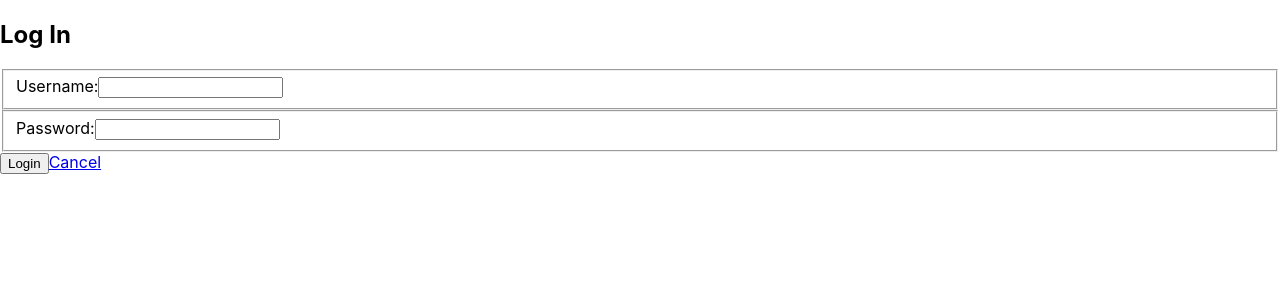
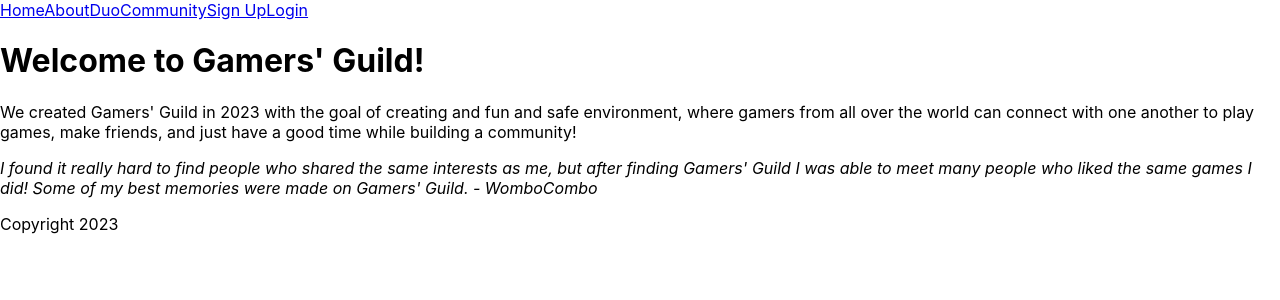
Before and after one commit to JLDeee/capstone, a React (Create React App) app in the folder gamer/client/gamer-client/: page / in a window 1280 px wide. Shown: the top 300 px of the page. Built offline with nearby package versions, Linux system fonts and the light colour scheme; the HTML template or start-up script is replaced by a standard one.

Commit message:
webpage displaying without errors

```diff
--- a/gamer/client/gamer-client/src/App.js
+++ b/gamer/client/gamer-client/src/App.js
@@ -8,6 +8,8 @@ import About from "./components/About";
 import Community from "./components/Community";
 import FindDuo from "./components/FindDuo";
 import NotFound from "./components/NotFound";
+import Navbar from "./components/Navbar";
+import Home from "./components/Home";
 
 const LOCAL_STORAGE_TOKEN_KEY = "gamersGuildToken";
 
@@ -57,8 +59,9 @@ function App() {
   return (
     <AuthContext.Provider value={auth}>
       <Router>
+        <Navbar/>
         <Routes>
-          <Route path="/" element={<Login/>}/>
+          <Route path="/" element={<Home/>}/>
           <Route path="/login" element={<Login/>}/>
           <Route path="/sign_up" element={<SignUp/>}/>
           <Route path="/components/About" element={<About/>}/>
--- a/gamer/client/gamer-client/src/components/About.js
+++ b/gamer/client/gamer-client/src/components/About.js
@@ -1,3 +1,5 @@
+import { Link } from 'react-router-dom';
+
 function About() {
     return(<>
         <header>
@@ -16,7 +18,7 @@ function About() {
                 <div className="aboutRight">
                     <img src="https://images.unsplash.com/photo-1581351123004-757df051db8e?ixlib=rb-4.0.3&ixid=M3wxMjA3fDB8MHxwaG90by1wYWdlfHx8fGVufDB8fHx8fA%3D%3D&auto=format&fit=crop&w=687&q=80" alt="spy cat"/>
                 </div>
-                <Link to={'/'}><button>Joing us!</button></Link>
+                <Link to={'/sign_up'}><button>Join us!</button></Link>
         </section>
     </>);
 }
--- a/gamer/client/gamer-client/src/components/Login.js
+++ b/gamer/client/gamer-client/src/components/Login.js
@@ -1,8 +1,9 @@
 import AuthContext from "../context/AuthContext";
 import { useState, useContext } from "react";
-import { Link } from "react-router-dom";
+import { Link, useNavigate } from "react-router-dom";
 
 function Login() {
+    const navigate = useNavigate();
     const [credentials, setCredentials] = useState({
         username: "",
         password: ""
--- a/gamer/client/gamer-client/src/components/SignUp.js
+++ b/gamer/client/gamer-client/src/components/SignUp.js
@@ -1,8 +1,9 @@
 import AuthContext from "../context/AuthContext";
 import { useState, useContext } from "react";
-import { Link } from "react-router-dom";
+import { Link, useNavigate } from "react-router-dom";
 
 function SignUp() {
+    const navigate = useNavigate();
     // NOTE: THIS NEEDS TO BE REDONE TO CREATE AN ACCOUNT INSTEAD
     const [credentials, setCredentials] = useState({
         username: "",
```
